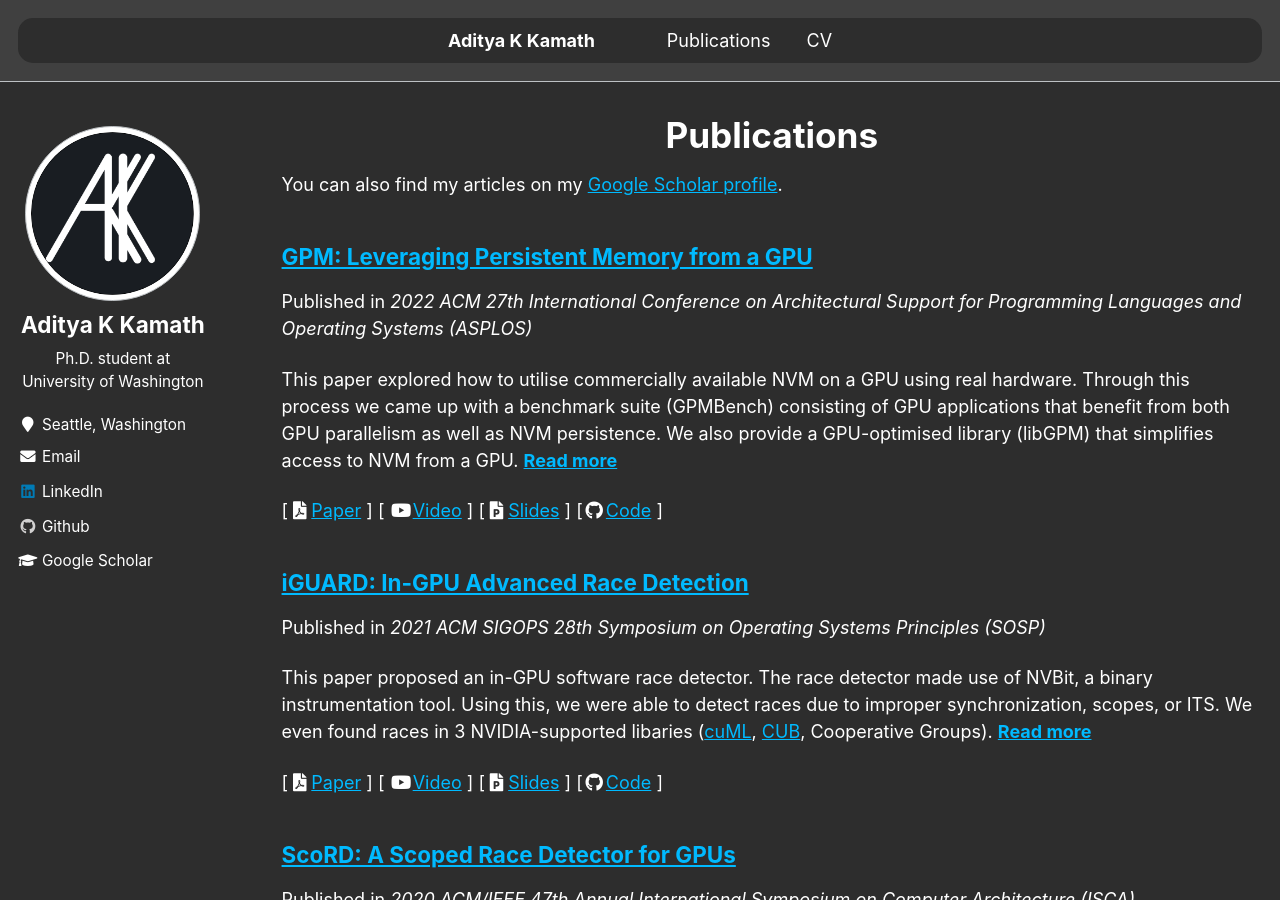
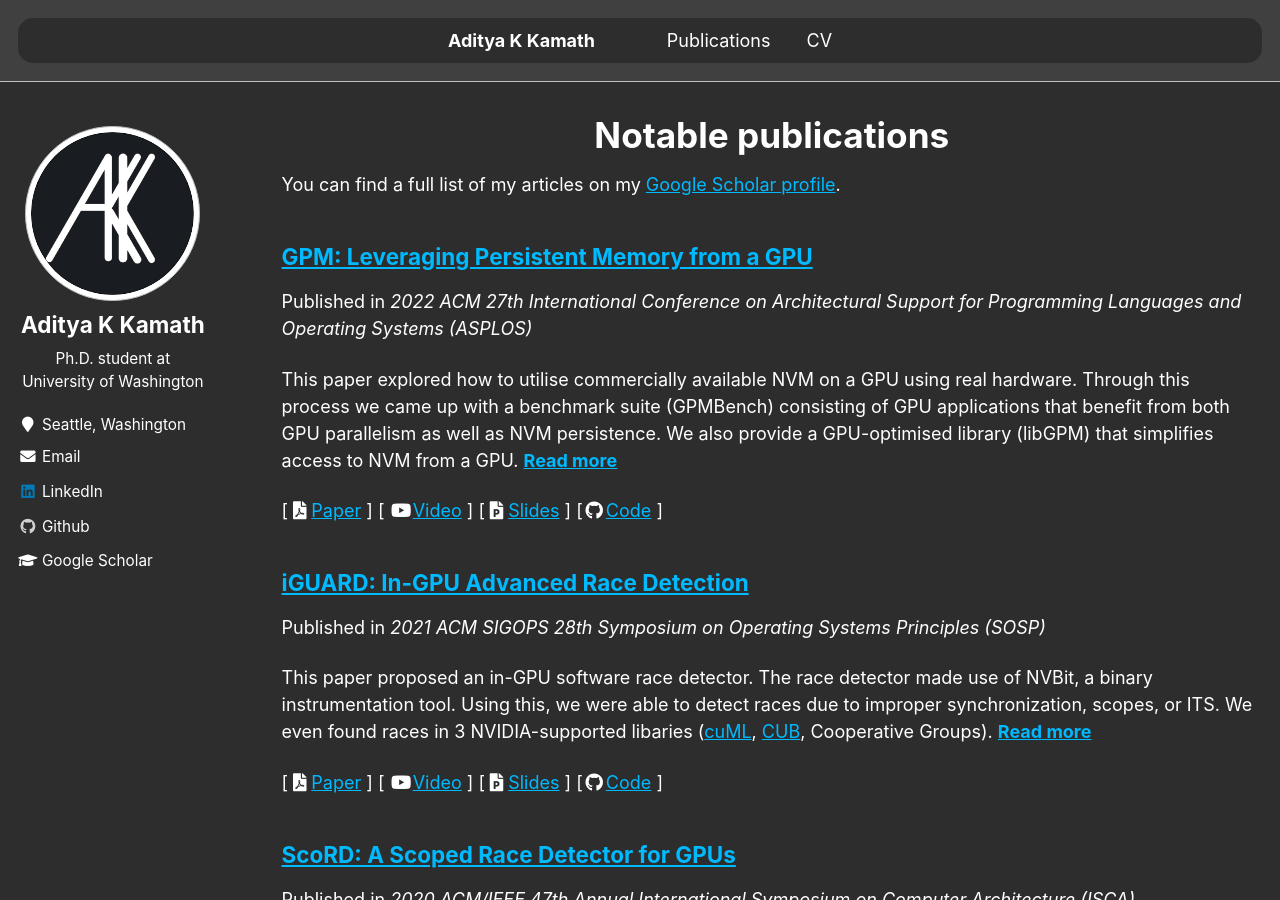
Before and after one commit to AKKamath/akkamath.github.io, a Jekyll site: the page built from _pages/publications.md, in a window 1280 px wide and 900 px high. Built offline with Jekyll 4.4.1, drawn with Linux system fonts in a browser that asks for light colours.

Commit message:
Don't capitalize second word in title

```diff
--- a/_pages/publications.md
+++ b/_pages/publications.md
@@ -1,11 +1,11 @@
 ---
 layout: archive
-title: "Publications"
+title: "Notable publications"
 permalink: /publications/
 author_profile: true
 ---
 {% if site.author.googlescholar %}
-  You can also find my articles on my <a href="{{site.author.googlescholar}}">Google Scholar profile</a>.
+  You can find a full list of my articles on my <a href="{{site.author.googlescholar}}">Google Scholar profile</a>.
 {% endif %}
 
 {% include base_path %}
```
Also changed, not shown: _pages/cv.md (+1 -1 lines).
